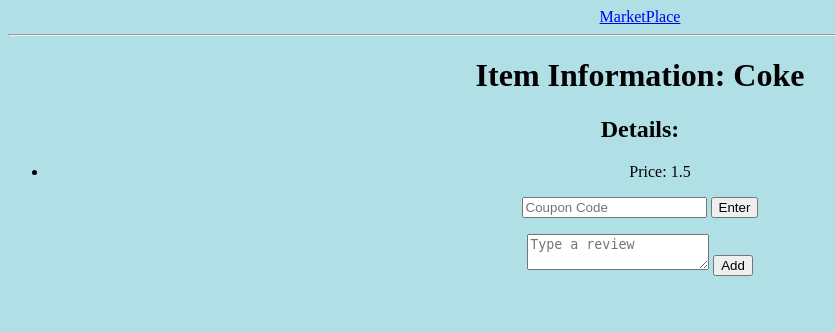
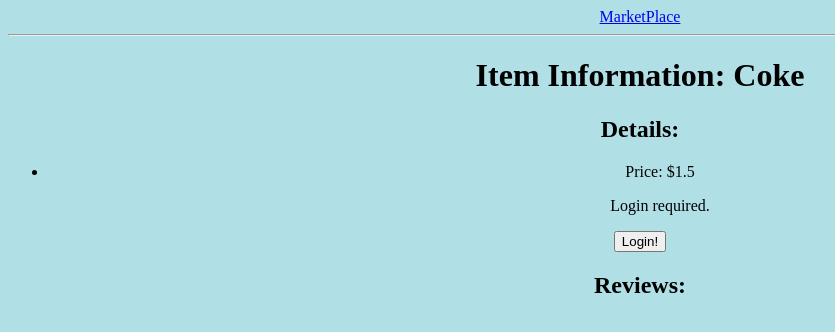
Before and after one commit to NathanKim17/CMPE-131-Marketplace-Project, a Flask app: page /iI/1 in a window 1280 px wide. Shown: the top 332 px of the page, without its empty margins (0-835 px from the left). Run offline with Flask 2, Linux system fonts and the light colour scheme; data comes from the database, SQL or seed files in the repository.

Commit message:
Included adding reviews and coupon link

```diff
--- a/templates/itemInfo.html
+++ b/templates/itemInfo.html
@@ -7,25 +7,58 @@
 
 <body>
     <h2>Details:</h2>
+    {% if coupon == True %}
         <ul>
-        <li>Price: {{itemPrice}}</li>
+            <li>Price: <s>${{itemPrice}}</s> ${{ReducedPrice}}</li>
         </ul>
-        <!---
-    <a href="/iI/{{IdNum}}/addreview">
-        <button> Add a Review</button>
+
+    {% else %}
+        <ul>
+            <li>Price: ${{itemPrice}}</li>
+        </ul>
+    {% endif %}
+
+    {% if session['logged_in'] %}
+        {% if coupon == True %}
+            <ul>
+                <li>Coupon Entered!</li>
+            </ul>
+
+        {% else %}
+
+                <!--<input type="coupon" name="coupon" placeholder="Coupon Code">-->
+                <a href="/iI/{{IdNum}}/coupon">
+                    <!--<input type="submit" value="Enter Coupon Code">-->
+                    <button> Enter Coupon Code</button>
                 </a>
-     --->
-    <!--- <form action="/iI/{{IdNum}}" method="POST">--->
-        <input type="coupon" name="coupon" placeholder="Coupon Code">
-        <input type="submit" value="Enter">
-     <!--- </form>--->
 
+        {% endif %}
 
-    <!--- <form action="/iI/{{IdNum}}" method="POST">--->
+        <form action="/iI/{{IdNum}}" method="POST">
             <ul></ul>
             <textarea type="review"  name="review"  placeholder="Type a review"></textarea>
+            <a href="/iI/{{IdNum}}">
                 <input type="submit" value="Add">
-    <!---  </form>--->
+            </a>
+        </form>
+
+    {% else %}
+
+        <ul style="text-align:center;">Login required.</ul>
+        <a href="/login">
+            <button>Login!</button>
+        </a>
+
+    {% endif %}
+
+    <h2>Reviews:</h2>
+
+    {% for review in review_list %}
+        <!---{% if review.itemID == IdNum %} --->
+            <li>{{review.username}} wrote {{review.review}}</li>
+        <!---{% endif %}--->
+
+    {% endfor %}
 
 </body>
 
```
Lines whose indentation alone changed are shown as unchanged.
